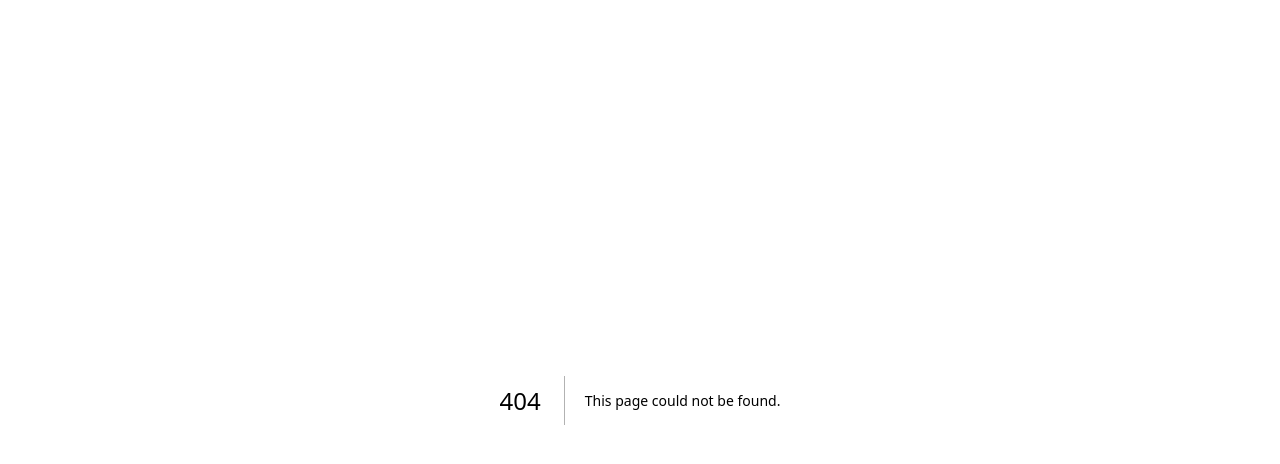
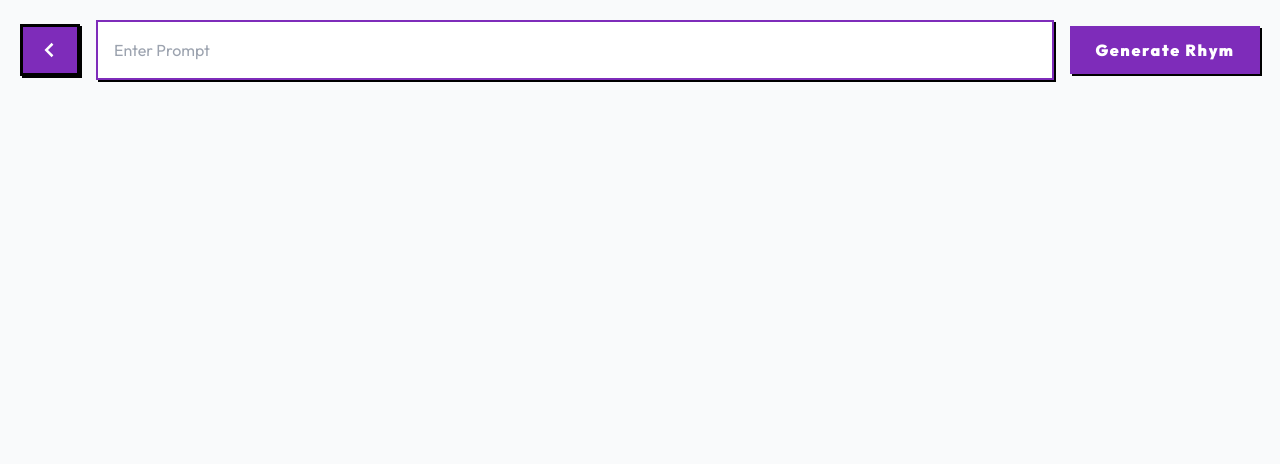
Before and after one commit to RoshanRv/ai-assessment, a Next.js app: page /generate-rhym in a window 1280 px wide. Before the commit this address had no page. Shown: the top 464 px of the page. Built offline with nearby package versions, Linux system fonts and the light colour scheme.

Commit message:
audio added

```diff
--- /dev/null
+++ b/src/app/generate-rhym/page.tsx
@@ -0,0 +1,126 @@
+"use client";
+
+import axios from "axios";
+import { ChevronLeft, Link } from "lucide-react";
+import { useState } from "react";
+import { BiChevronLeft } from "react-icons/bi";
+
+const SUNO = "48gVKh3MJ5HzLgjvW5D/yfVcDu4646XN";
+
+const GenerateRhym = () => {
+  const [input, setInput] = useState("");
+  const [generatedIds, setGeneratedIds] = useState("");
+  const [url, setUrl] = useState("");
+
+  const handleGenerateSong = async () => {
+    try {
+      const { data } = await axios.post(
+        `https://api.sunoaiapi.com/api/v1/gateway/generate/gpt_desc`,
+        {
+          gpt_description_prompt: input,
+          prompt:
+            "the song should be like a rhym for children, it shouldn't rap it should be melody like rhyms.",
+        },
+        {
+          headers: {
+            "api-key": SUNO,
+          },
+        }
+      );
+
+      if (data.msg === "success") {
+        const songId = data.data[0]?.song_id;
+        const prompt = data.data[0]?.meta_prompt;
+        songId && setGeneratedIds(songId);
+      }
+    } catch (err) {
+      console.log(err);
+    }
+  };
+
+  const getSong = async () => {
+    try {
+      const { data } = await axios.get(
+        `https://api.sunoaiapi.com/api/v1/gateway/feed/${generatedIds}`,
+
+        {
+          headers: {
+            "api-key": SUNO,
+          },
+        }
+      );
+
+      if (data.msg === "success") {
+        const url = data.data?.audio_url;
+        const prompt = data.data?.meta_prompt;
+        url && setUrl(url);
+      }
+    } catch (err) {
+      console.log(err);
+    }
+  };
+
+  return (
+    <main className="p-5 flex flex-col gap-2">
+      <div className="flex gap-4 items-center ">
+        <div
+          // href={"/dashboard"}
+          className="bg-priClr  text-white capitalize border-[3px] border-black boxShadow flex items-center gap-2 px-3 py-2 rounde-md shadow-black shadow-sm font-semibold"
+        >
+          <BiChevronLeft className="text-3xl " />
+        </div>
+        <input
+          placeholder="Enter Prompt"
+          className={
+            "p-4 border-2 border-priClr bg-white  boxShadow outline-0 w-full"
+          }
+          // disabled={atLeastOnePanelIsBusy}
+          onChange={(e) => {
+            setInput(e.target.value);
+          }}
+          onKeyDown={({ key }) => {
+            if (key === "Enter") {
+              // handleSubmit();
+            }
+          }}
+          value={input}
+        />
+        <button
+          disabled={!input}
+          onClick={() => {
+            handleGenerateSong();
+          }}
+          className={` w-1/5 cursor-pointer bg-priClr  grid content-center boxShadow py-3`}
+        >
+          <p className=" text-white font-black tracking-widest ">
+            Generate Rhym
+          </p>
+        </button>
+      </div>
+      {/* Result ID */}
+      <div>
+        {generatedIds && (
+          <div className="items-center flex gap-4">
+            <p className="text-xl p-3 boxShadow">{generatedIds}</p>
+            <button
+              onClick={() => {
+                getSong();
+              }}
+              className={` w-1/5 cursor-pointer bg-priClr text-white font-semibold  grid content-center boxShadow py-3`}
+            >
+              Get Song
+            </button>
+          </div>
+        )}
+      </div>
+      {/* URL */}
+      {url && (
+        <input type="audio">
+          <source src="url" />
+        </input>
+      )}
+    </main>
+  );
+};
+
+export default GenerateRhym;
--- a/src/components/StudentDashboard.tsx
+++ b/src/components/StudentDashboard.tsx
@@ -3,6 +3,7 @@ import Image from "next/image";
 import React, { useEffect, useState } from "react";
 import AIGEN from "@/assets/ai_gen.png";
 import AILOGO from "@/assets/Hackfest-2023.png";
+import RYHM from "@/assets/ryhm.jpg";
 import Link from "next/link";
 import axios from "axios";
 
@@ -96,6 +97,21 @@ const StudentDashboard = (props: Props) => {
           </Link>
         </div>
       </>
+      {/*  Generate Rhyms */}
+      <>
+        <h4 className="text-2xl font-medium px-4 py-2 bg-white boxShadow w-max border-[3px] border-priClr ">{`Generate Rhyms`}</h4>
+        <div className="boxShadow  justify-center items-center flex flex-col gap-y-6  border-[3px] bg-white z-10 border-priClr p-3 py-5 w-full">
+          <div className="relative w-[17%] ">
+            <Image alt="" src={RYHM} />
+          </div>
+          <Link
+            href={"/generate-rhym"}
+            className="bg-priClr  text-white capitalize border-[3px] border-black boxShadow flex items-center gap-2 px-7 py-3 rounde-md shadow-black shadow-sm font-semibold"
+          >
+            <p className="font-bold">Memorize with Rhyms</p>
+          </Link>
+        </div>
+      </>
     </section>
   );
 };
```
Also changed, not shown: src/assets/ryhm.jpg (added).
